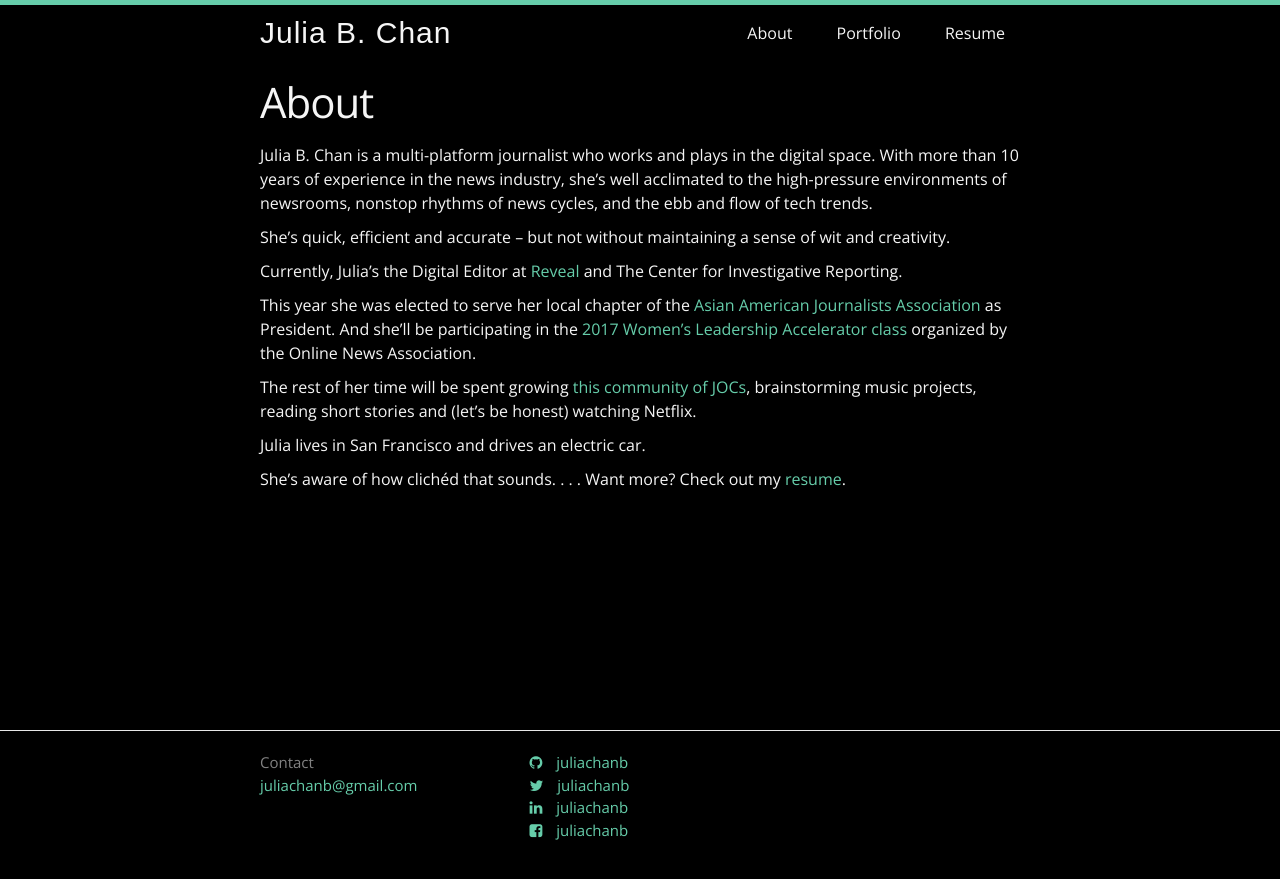
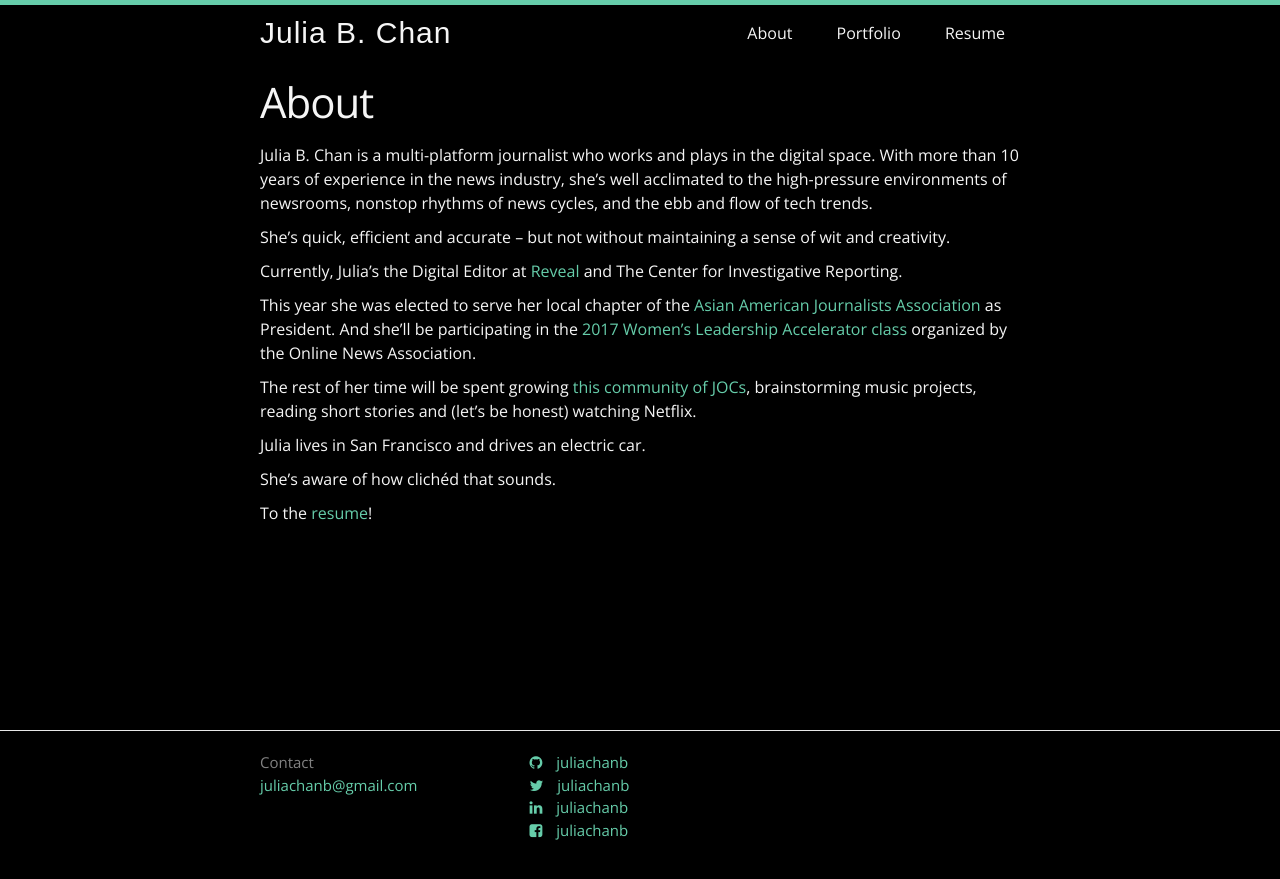
Before and after one commit to juliachanb/juliachanb.github.io, a Jekyll site: the page built from pages/about.md, in a window 1280 px wide. Shown: the top 879 px of the page. Built offline with Jekyll 4.4.1, drawn with Linux system fonts in a browser that asks for light colours; nearby versions of some CDN libraries; some web fonts are replaced.

Commit message:
updated resume line

```diff
--- a/pages/about.md
+++ b/pages/about.md
@@ -18,7 +18,5 @@ The rest of her time will be spent growing [this community of JOCs](https://jour
 Julia lives in San Francisco and drives an electric car.
 
 She's aware of how clichéd that sounds.
-.
-.
-.
-Want more? Check out my [resume](/resume/).
+
+To the [resume](/resume/)!
```
